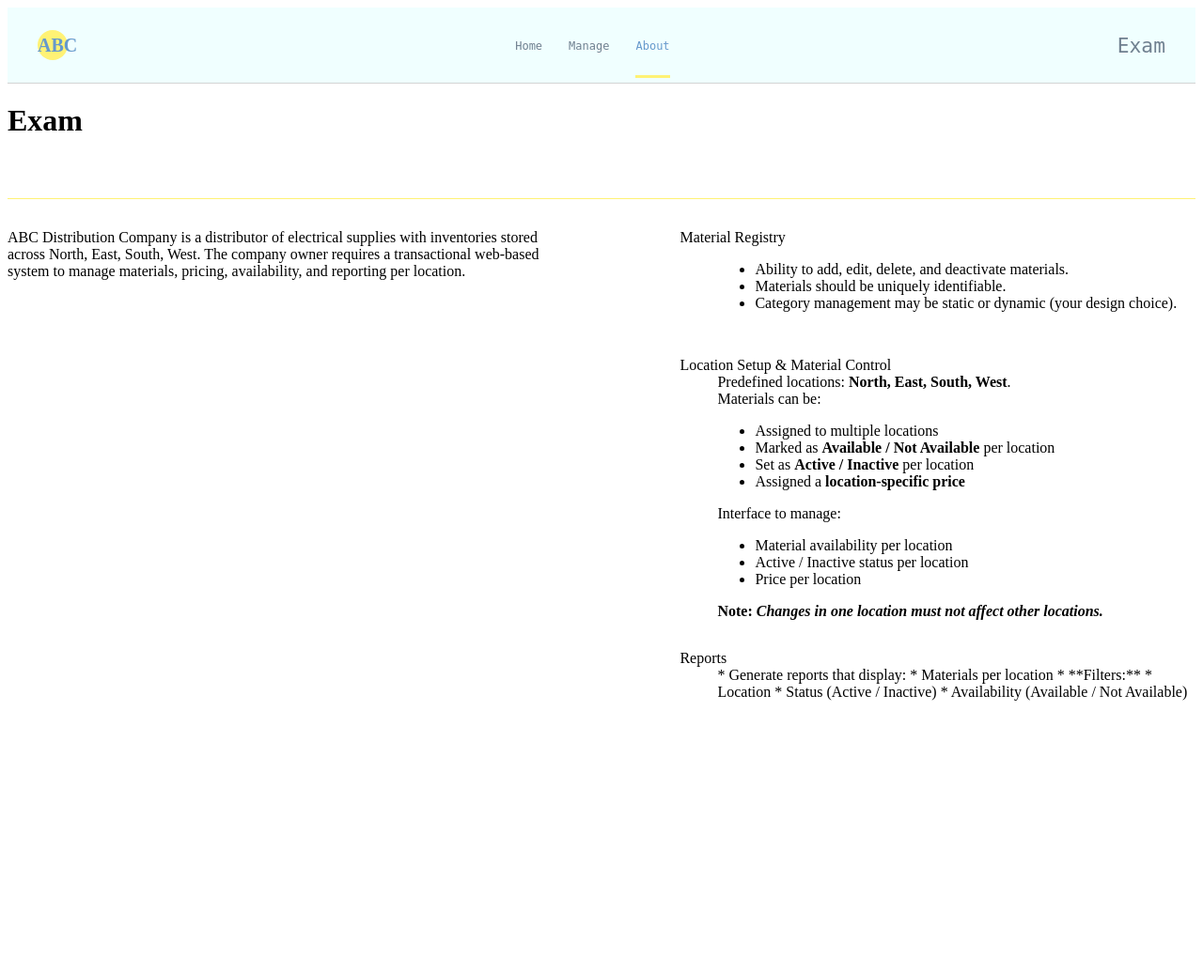
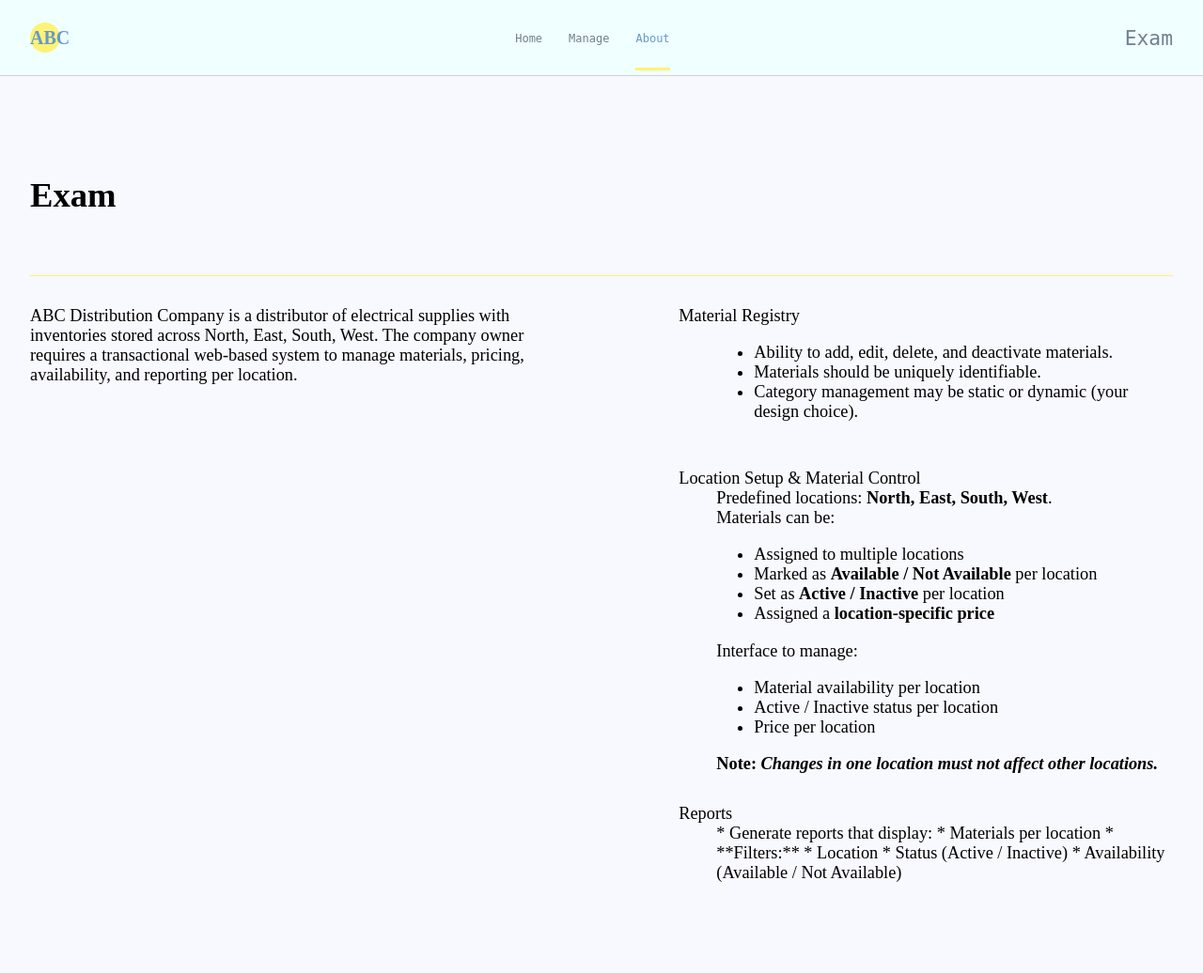
Before and after one commit to laurencetroyv/full-stack-exam, a PHP site: page /about in a window 1280 px wide. Shown: the whole page at 94% size. Before the commit the page ends 746 px from the top, so only its background shows below. Run offline with PHP 8.4, Linux system fonts and the light colour scheme.

Commit message:
style: Add container

```diff
--- a/public/css/main.css
+++ b/public/css/main.css
@@ -5,4 +5,13 @@
 
 body {
     min-height: 100vh;
+    margin: 0;
+    background: ghostwhite;
+    font: 1.145rem "Times New Roman", serif;
 }
+
+.container {
+    max-width: 80rem;
+    margin: auto;
+    padding: 5rem 2rem;
+}
```
